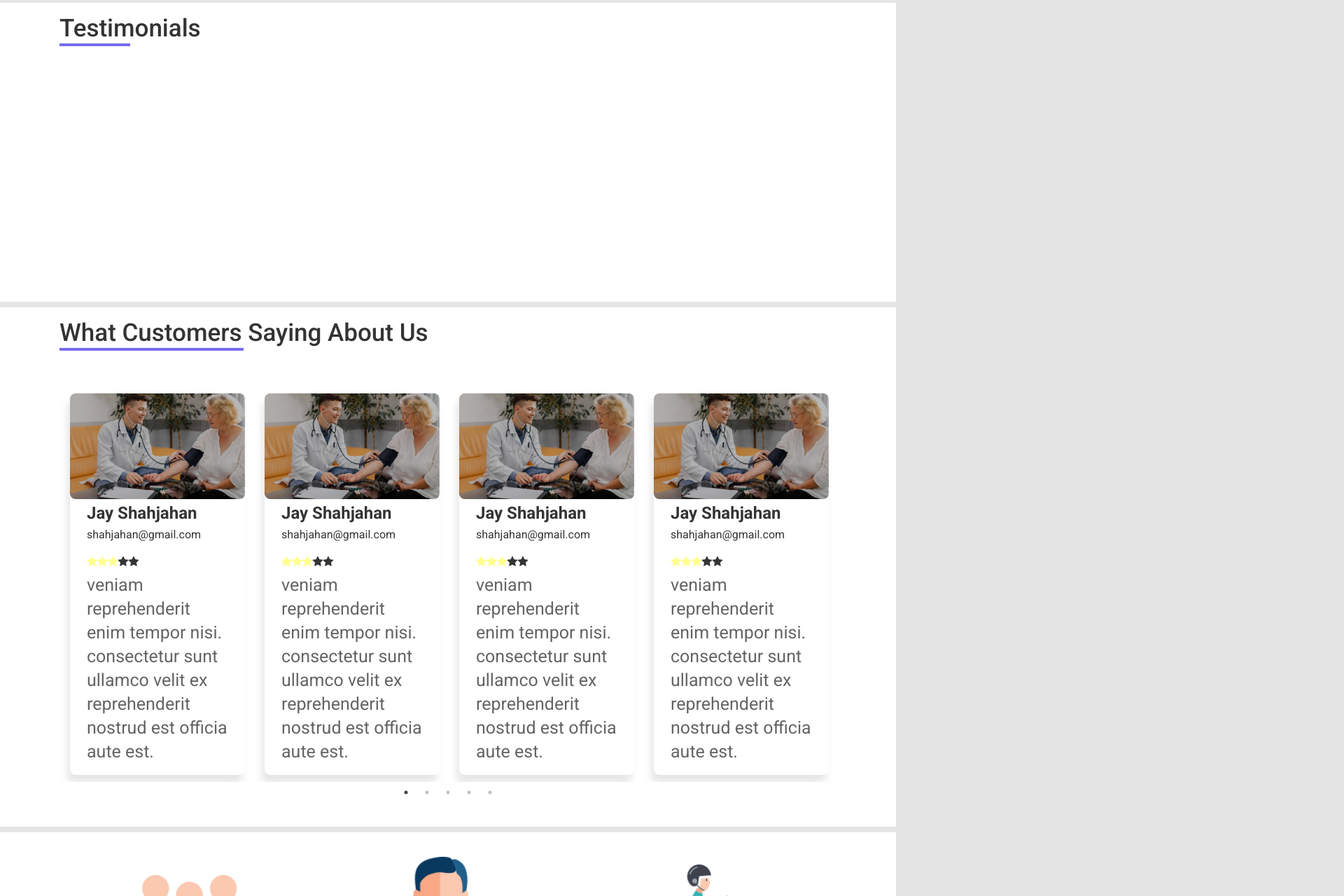
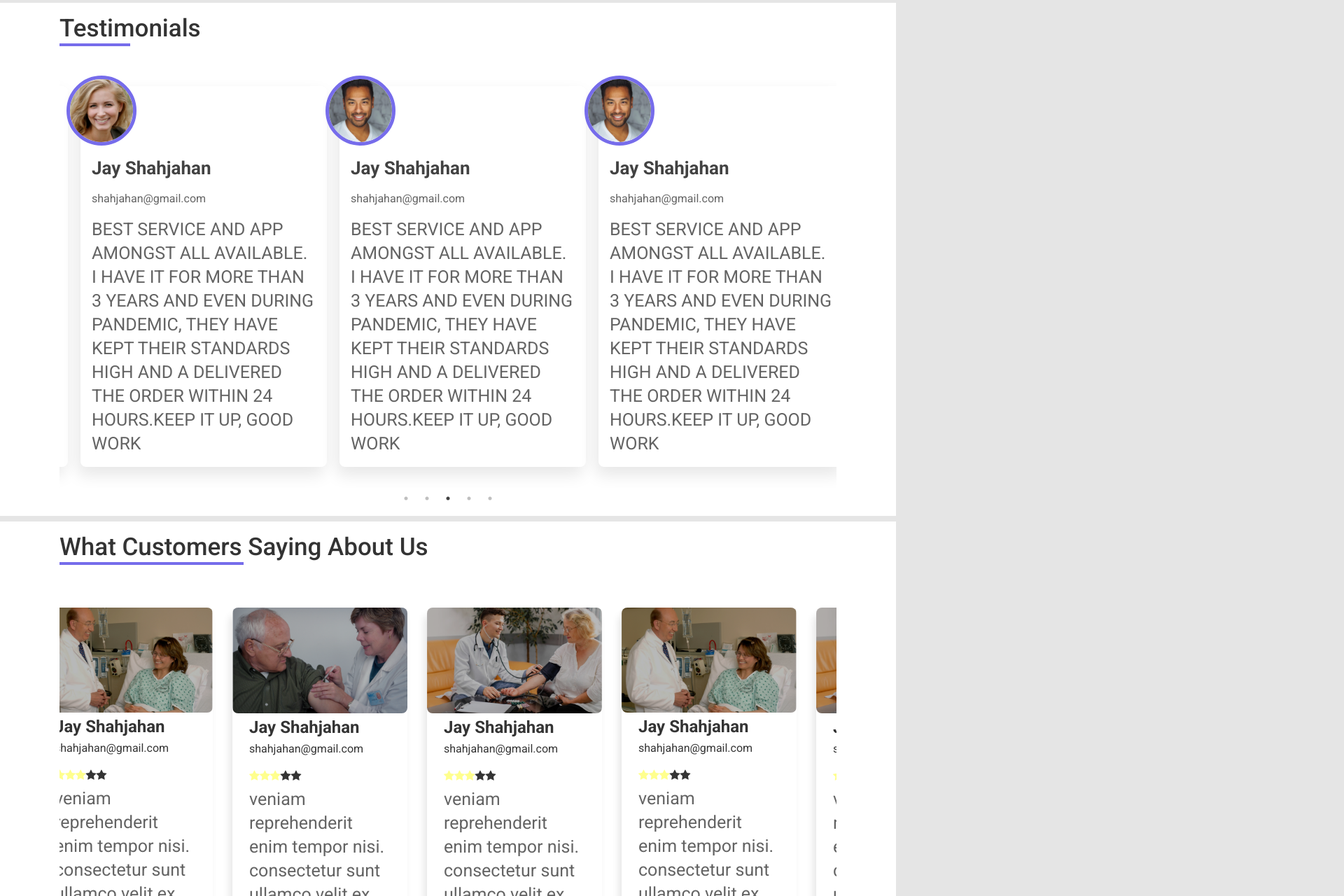
Before and after one commit to PeerSyedHussain/Mr.Med, a React (Create React App) app: page / in a window 1280 px wide. Shown: the part 3500-4780 px from the top of the page at 70% size, 1920 px wide, since content can reach past the window. Built offline with nearby package versions, Linux system fonts and the light colour scheme.

Commit message:
testimonial section issue fixed

```diff
--- a/src/assets/scss/components/_homepage.scss
+++ b/src/assets/scss/components/_homepage.scss
@@ -308,7 +308,7 @@
             background: $white;
             box-shadow: -4px 11px 23px rgba(0, 0, 0, 0.1);
             border-radius: 8px;
-            width: 90% !important;
+            width: 95% !important;
             -webkit-border-radius: 8px;
             -moz-border-radius: 8px;
             -ms-border-radius: 8px;
--- a/src/component/homepagelayouts/CustomerReview.js
+++ b/src/component/homepagelayouts/CustomerReview.js
@@ -13,8 +13,8 @@ function CustomerReview() {
         slidesToScroll: 1,
         accessibility : true,
         arrows : false,
-        // autoplay : true,
-        // autoplaySpeed : 3000,
+        autoplay : true,
+        autoplaySpeed : 3000,
         adaptiveHeight : true
     };
     return (
@@ -58,7 +58,33 @@ function CustomerReview() {
                             <div className='customer-box'>
                                 <div className='customer-pic'>
                                     <img
-                                        src={ Review1 }
+                                        src={ Review2 }
+                                        className="d-inline-block align-top w-100"
+                                        alt="slider"
+                                    />
+                                </div>
+                                <div className='px-4'>
+                                    <p className='customer-name my-1'>Jay Shahjahan</p>
+
+                                    <p className='customer-mail-id'>shahjahan@gmail.com</p>
+                                    <div className='my-1'>
+                                        <span class="fa fa-star checked"></span>
+                                        <span class="fa fa-star checked"></span>
+                                        <span class="fa fa-star checked"></span>
+                                        <span class="fa fa-star"></span>
+                                        <span class="fa fa-star"></span>
+                                    </div>
+
+                                    <p className='customer-review'>
+                                        Veniam reprehenderit enim tempor nisi.
+                                        Consectetur sunt ullamco velit ex reprehenderit nostrud est officia aute est.
+                                    </p>
+                                </div>
+                            </div>
+                            <div className='customer-box'>
+                                <div className='customer-pic'>
+                                    <img
+                                        src={ Review3 }
                                         className="d-inline-block align-top w-100"
                                         alt="slider"
                                     />
@@ -110,33 +136,7 @@ function CustomerReview() {
                             <div className='customer-box'>
                                 <div className='customer-pic'>
                                     <img
-                                        src={ Review1 }
-                                        className="d-inline-block align-top w-100"
-                                        alt="slider"
-                                    />
-                                </div>
-                                <div className='px-4'>
-                                    <p className='customer-name my-1'>Jay Shahjahan</p>
-
-                                    <p className='customer-mail-id'>shahjahan@gmail.com</p>
-                                    <div className='my-1'>
-                                        <span class="fa fa-star checked"></span>
-                                        <span class="fa fa-star checked"></span>
-                                        <span class="fa fa-star checked"></span>
-                                        <span class="fa fa-star"></span>
-                                        <span class="fa fa-star"></span>
-                                    </div>
-
-                                    <p className='customer-review'>
-                                        Veniam reprehenderit enim tempor nisi.
-                                        Consectetur sunt ullamco velit ex reprehenderit nostrud est officia aute est.
-                                    </p>
-                                </div>
-                            </div>
-                            <div className='customer-box'>
-                                <div className='customer-pic'>
-                                    <img
-                                        src={ Review1 }
+                                        src={ Review2 }
                                         className="d-inline-block align-top w-100"
                                         alt="slider"
                                     />
--- a/src/component/homepagelayouts/Testimonial.js
+++ b/src/component/homepagelayouts/Testimonial.js
@@ -8,7 +8,7 @@ function Testimonial() {
         dots: true,
         infinite: true,
         speed: 500,
-        slidesToShow: 4,
+        slidesToShow: 3,
         slidesToScroll: 1,
         accessibility : true,
         arrows : false,
@@ -26,7 +26,7 @@ function Testimonial() {
                             <span className='heading-bottom-line'></span>
                         </h5>
                     </div>
-                    <div className='row'>
+                    {/* <div className='row'> */}
                         <div className='testimonial-slider py-4'>
                             <Slider {...settings}>
                                 <div className='testimonial-box'>
@@ -101,7 +101,7 @@ function Testimonial() {
                                         </p>
                                     </div>
                                 </div>
-                                {/* <div className='testimonial-box'>
+                                <div className='testimonial-box'>
                                     <div className='client-pic'>
                                         <img
                                             src={ Client_1 }
@@ -109,6 +109,7 @@ function Testimonial() {
                                             alt="slider"
                                         />
                                     </div>
+                                    <div className='px-3'>
                                         <p className='client-name'>Jay Shahjahan</p>
                                         <p className='client-mail-id'>shahjahan@gmail.com</p>
                                         <p className='client-review'>
@@ -116,10 +117,11 @@ function Testimonial() {
                                             during pandemic, they have kept their standards high and a delivered the order within
                                             24 hours.Keep it up, good work
                                         </p>
-                                </div>                       */}
+                                    </div>
+                                </div>
                             </Slider>
                         </div>
-                    </div>
+                    {/* </div> */}
                 </div>
             </div>
         </>
```
Also changed, not shown: src/assets/css/app.css. Lines whose indentation alone changed are shown as unchanged.
